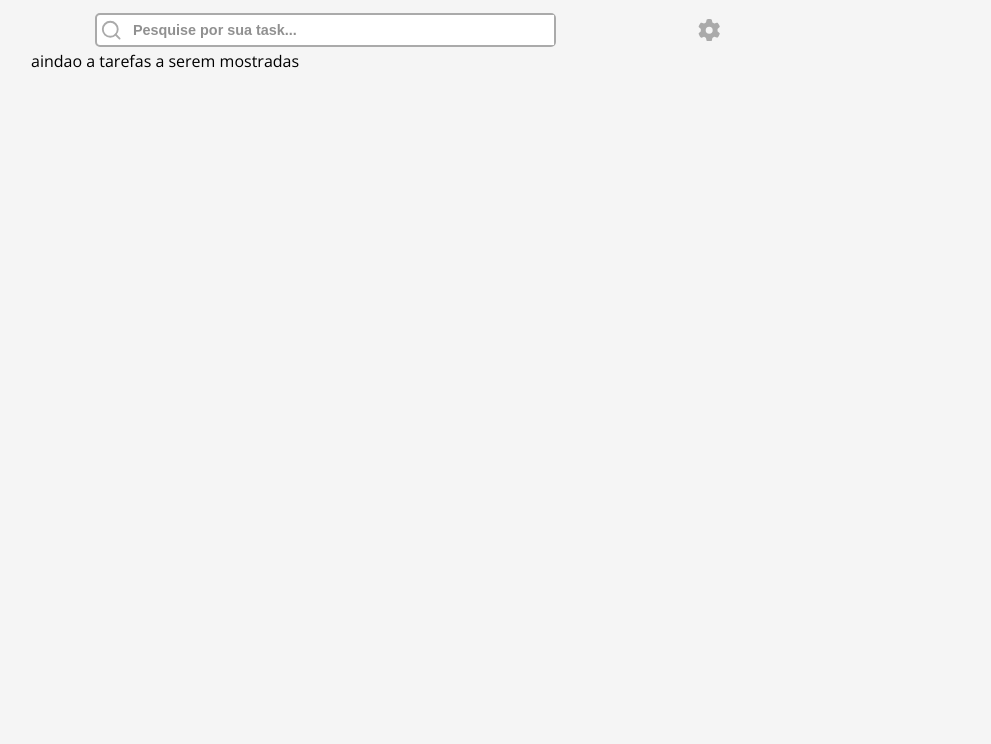
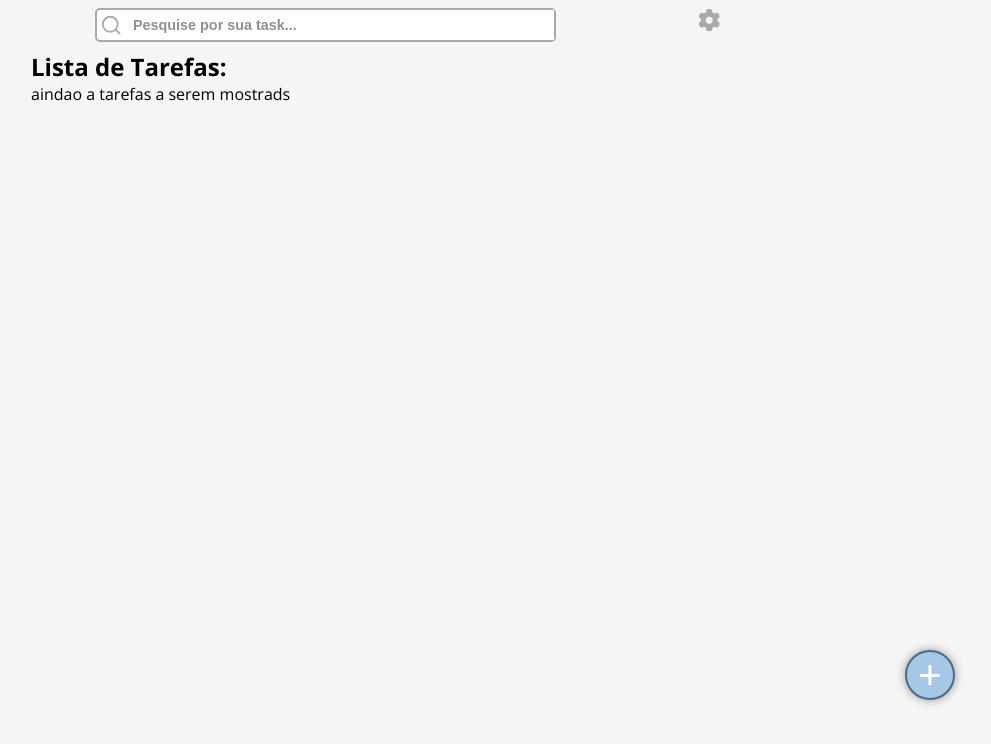
Before and after one commit to renanol13/to-do-list, a React (Vite) app: page / in a window 1280 px wide. Shown: the top 744 px of the page, without its empty margins (225-1216 px from the left). Built offline with nearby package versions, Linux system fonts and the light colour scheme.

Commit message:
criando butao de adicionar tarefa

```diff
--- a/src/Components/Head.module.css
+++ b/src/Components/Head.module.css
@@ -4,10 +4,11 @@
     justify-content: space-around;
     align-items: center;
     height: 40px;
-    margin-top: 10px;
+    margin-bottom: 10px;
 }
 
 .boxInput{
+    margin-top: 10px;
     display: flex;
     align-items: center;
     border: 2px solid var(--color2);
--- a/src/Context/ContextStorage.jsx
+++ b/src/Context/ContextStorage.jsx
@@ -1,14 +1,19 @@
 import { createContext, useEffect, useReducer, useState } from "react";
 
+const initialState = JSON.parse(localStorage.getItem("@dataStorage")) || null;
 const Reduce = (state, action) => {
   switch (action.type) {
+    case "ADD-TASK":
+      return {
+        ...state,
+      };
   }
 };
+
 
 export const ContextStorage = createContext();
 
 export const StorageProvider = ({ children }) => {
-  const initialState = JSON.parse(localStorage.getItem("@dataStorage")) || null;
   const [state, dispatch] = useReducer(Reduce, initialState);
 
   useEffect(() => {
--- a/src/Pages/Home.jsx
+++ b/src/Pages/Home.jsx
@@ -1,24 +1,27 @@
-// import styles from './Home.module.css'
+import styles from "./Home.module.css";
 
 import { useContext } from "react";
 import Head from "../Components/Head";
 import { ContextStorage } from "../Context/ContextStorage";
 
 const Home = () => {
-    const { dataStorage } = useContext(ContextStorage)
-    console.log();
+  const { dataStorage } = useContext(ContextStorage);
+  console.log();
 
-return (
-    <div>
-        <Head/>
-        <div>
-            {
-                dataStorage ? <div>
-                    tem itens
-                </div> : <p>aindao a tarefas a serem mostradas</p>
-            }
-        </div>
+  return (
+    <div className={styles.boxHome}>
+      <Head />
+      <div>
+        <h2>Lista de Tarefas:</h2>
+        {dataStorage ? (
+          <div>tem itens</div>
+        ) : (
+          <p>aindao a tarefas a serem mostrads</p>
+        )}
+      </div>
+      <button className={styles.addTask}>+</button>
     </div>
-)}
+  );
+};
 
 export default Home;
--- a/src/Pages/Home.module.css
+++ b/src/Pages/Home.module.css
@@ -0,0 +1,29 @@
+.boxHome{
+    position: relative;
+    height: 100%;
+    margin: 0 auto;
+}
+
+.addTask{
+    border-radius: 50%;
+    width: 50px;
+    height: 50px;
+    font-size: 2.5em;
+    display: flex;
+    align-items: center;
+    justify-content: center;
+    background-color: var(--color3);
+    color: #fff;
+    border: solid 2px var(--color4);
+    position: fixed;
+    bottom: 80px;
+    right: 50px;
+    box-shadow: 0px 0px 10px #00000067;
+}
+
+@media  (min-width: 768px){
+    .addTask{
+        bottom: 100px;
+        right: 100px;
+    }
+}
```
